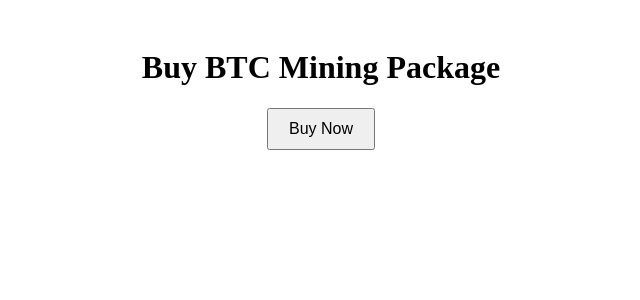
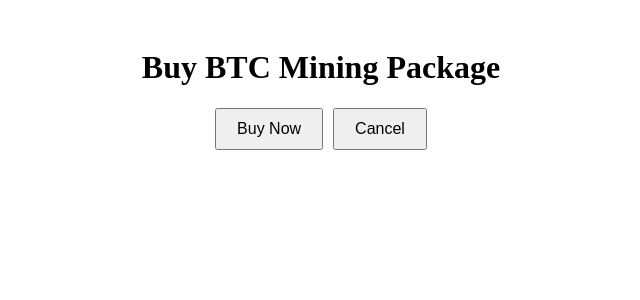
Before and after one commit to Kidy0938/btc-digger1, a Next.js app: page /buy in a window 1280 px wide. Shown: the top 300 px of the page, without its empty margins (319-959 px from the left). Built offline with nearby package versions, Linux system fonts and the light colour scheme.

Commit message:
Update buy.js

```diff
--- a/pages/buy.js
+++ b/pages/buy.js
@@ -21,22 +21,34 @@ export default function BuyPage() {
       } else {
         alert("Error creating payment. Try again.");
       }
-
     } catch (err) {
       console.error("Error creating order:", err);
       alert("Something went wrong. Please try again.");
     }
   }
 
+  function handleCancel() {
+    // Redirect user back to home page or any page you want
+    window.location.href = "/";
+  }
+
   return (
     <div style={{ padding: "20px", textAlign: "center" }}>
       <h1>Buy BTC Mining Package</h1>
-      <button
-        onClick={handleBuy}
-        style={{ padding: "10px 20px", fontSize: "16px", cursor: "pointer" }}
-      >
-        Buy Now
-      </button>
+      <div style={{ marginTop: "20px" }}>
+        <button
+          onClick={handleBuy}
+          style={{ padding: "10px 20px", fontSize: "16px", marginRight: "10px", cursor: "pointer" }}
+        >
+          Buy Now
+        </button>
+        <button
+          onClick={handleCancel}
+          style={{ padding: "10px 20px", fontSize: "16px", cursor: "pointer" }}
+        >
+          Cancel
+        </button>
+      </div>
     </div>
   );
 }
```
